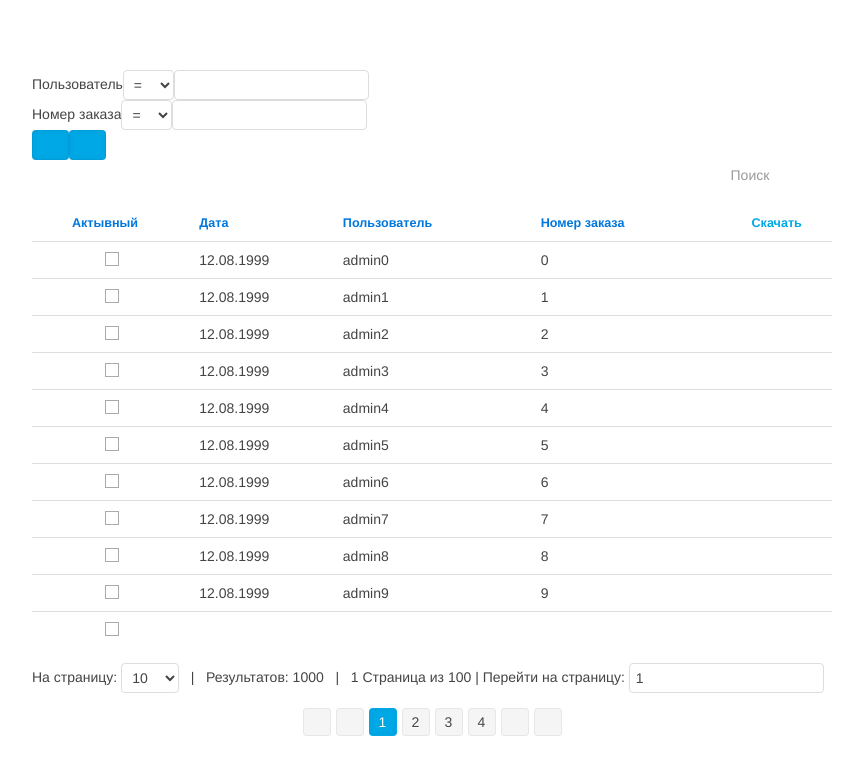
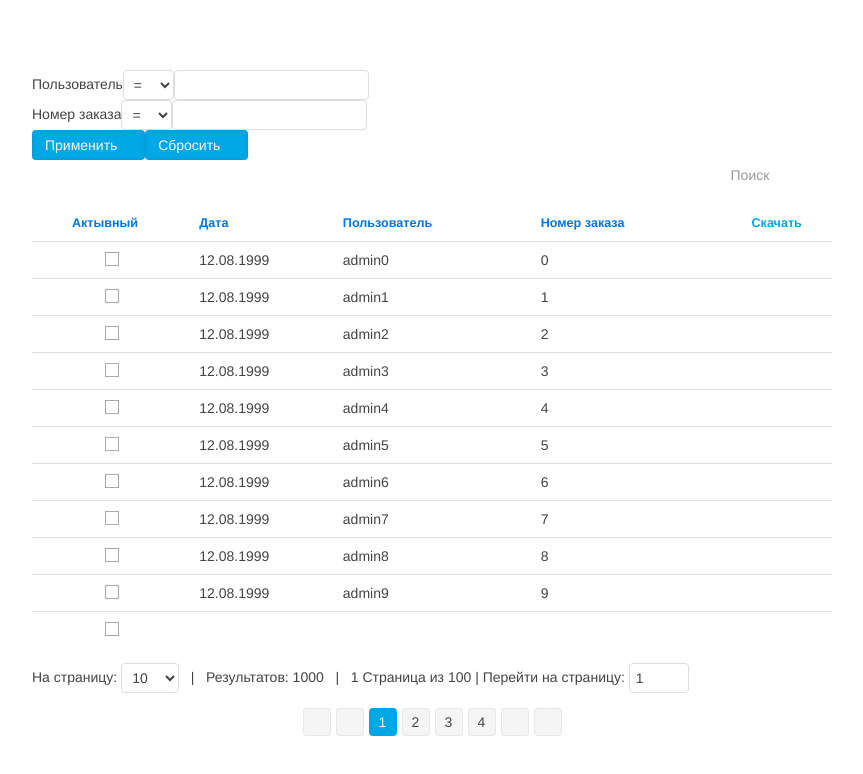
Before and after one commit to olshevsky/tabler, a Vue app: page / in a window 1280 px wide. Shown: the top 774 px of the page, without its empty margins (208-1071 px from the left). Built offline with nearby package versions, Linux system fonts and the light colour scheme; a web font is replaced by a local one; what vue-resource would draw is missing.

Commit message:
filters reset, apply, formats, pagination

```diff
--- a/src/components/filters.vue
+++ b/src/components/filters.vue
@@ -6,21 +6,24 @@
             <select @input="updateFilters({
                 key: field.key,
                 operator: $event.target.value
-            })">
+            })" ref="operators">
                 <option v-for="operator in operators"
                         :key="operator"
                         :value="operator">
                     {{ operator }}
                 </option>
             </select>
-            <input @input="updateFilters({key: field.key, value: $event.target.value})"/>
-            <a @click="resetFilter(field.key)">
-                <i class="uk-icon-close"></i>
-            </a>
+            <input @input="updateFilters({key: field.key, value: $event.target.value})" ref="inputs"/>
         </div>
         <div>
-            <button @click="applyFilters()" class="uk-button uk-button-primary" type="button"><i class="uk-icon-filter"></i></button>
-            <button @click="resetFilters()" class="uk-button uk-button-primary" type="button"><i class="uk-icon-trash"></i></button>
+            <button @click="applyFilters()" class="uk-button uk-button-primary" type="button">
+                <span>{{ trans.apply }}&nbsp;</span>
+                <i class="uk-icon-filter"></i>
+            </button>
+            <button @click="resetFilters()" class="uk-button uk-button-primary" type="button">
+                <span>{{ trans.reset }}&nbsp;</span>
+                <i class="uk-icon-trash"></i>
+            </button>
         </div>
     </div>
 </template>
@@ -34,6 +37,9 @@
                 default: () =>{
                     return {}
                 }
+            },
+            trans: {
+                type: Object
             },
             operators: {
                 type: Object,
@@ -91,18 +97,19 @@
                 else{
                     this.rawFilters[data.key] = data
                     if(!this.rawFilters[data.key].operator)
-                        this.rawFilters[data.key].operator = this.defaultOperator;
+                        this.rawFilters[data.key].operator = this.defaultOperator
+
                 }
             },
             resetFilters: function () {
-                console.log('resetFilters')
                 this.rawFilters = {}
+                this.$refs.inputs.forEach( (input) => {
+                    input.value = ''
+                })
+                this.$refs.operators.forEach( (operator) => {
+                    operator.value = this.defaultOperator
+                })
                 this.$emit('filter', null)
-            },
-            resetFilter: function (key) {
-                console.log('resetFilter')
-                if(this.rawFilters[key])
-                    delete this.rawFilters[key]
             }
         }
     }
--- a/src/components/tabler.vue
+++ b/src/components/tabler.vue
@@ -1,7 +1,7 @@
 <template>
     <div>
         <div v-if="propFilters">
-            <v-filters :fields="fields" @filter="onFilter"></v-filters>
+            <v-filters :fields="fields" :trans="trans" @filter="onFilter"></v-filters>
         </div>
         <div class="search">
             <div class="right">
@@ -81,7 +81,7 @@
                         {{option}}
                     </option>
                 </select>
-                &nbsp; | &nbsp; {{trans.results}}: {{rows.length}} &nbsp; | &nbsp;  {{ currentPage }} {{trans.page}} {{trans.from}} {{ totalPages }} | Перейти на страницу: <input v-model.number="currentPage" type="number">
+                &nbsp; | &nbsp; {{trans.results}}: {{rows.length}} &nbsp; | &nbsp;  {{ currentPage }} {{trans.page}} {{trans.from}} {{ totalPages }} | Перейти на страницу: <input v-model.number="currentPage" class="pagination-page" type="number">
             </div>
         </div>
         <ul class="uk-pagination">
@@ -148,7 +148,9 @@
                     from: 'из',
                     results: 'Результатов',
                     searchBy: 'Поиск',
-                    filters: 'Фильтры'
+                    filters: 'Фильтры',
+                    apply: 'Применить',
+                    reset: 'Сбросить'
                 }
             }}
         },
@@ -435,4 +437,7 @@
     .column-title{
         color: $primary-blue-color;
     }
+    .pagination-page{
+        width: 60px;
+    }
 </style>
```
Also changed, not shown: src/lib/fields.js.
